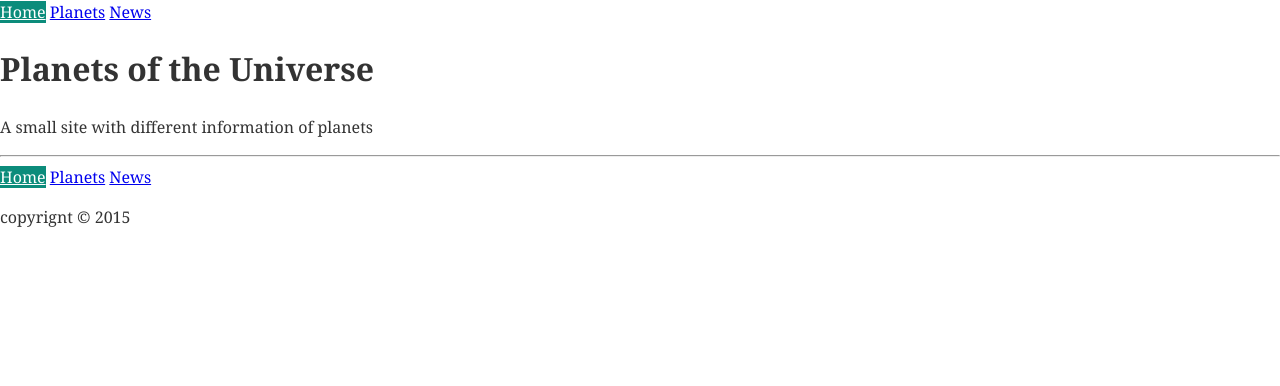
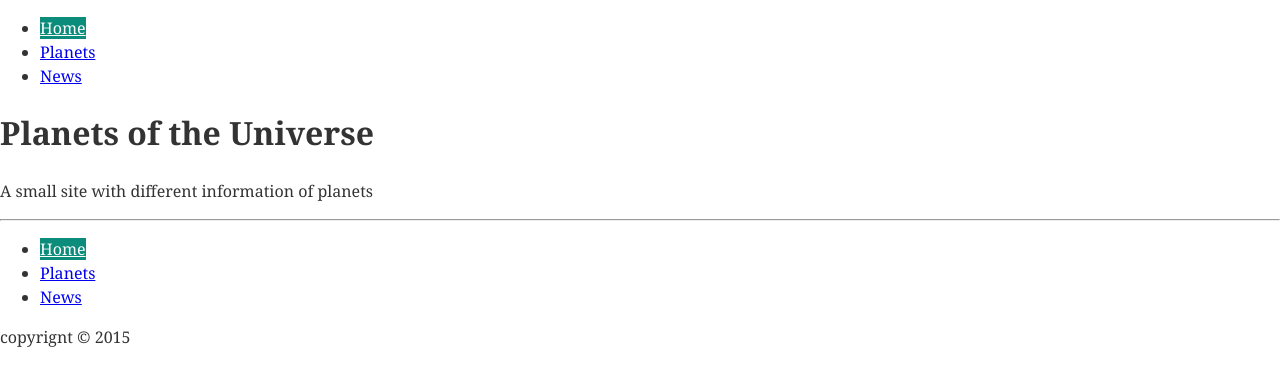
Before and after one commit to mahafuzur/planets-of-the-universe, a Jekyll site: the page built from index.html, in a window 1280 px wide. Shown: the top 386 px of the page. Built offline with Jekyll 4.4.1, drawn with Linux system fonts in a browser that asks for light colours.

Commit message:
change the nav with different class

```diff
--- a/_includes/nav.html
+++ b/_includes/nav.html
@@ -1,5 +1,7 @@
 <nav>
-	<a href="{{ site.baseurl }}/" class="{% if page.url == '/' %}current{% endif %}">Home</a>
-	<a href="{{ site.baseurl }}/planets/">Planets</a>
-	<a href="{{ site.baseurl }}/news.html" class="{% if page.url == '/news.html' %}current{% endif %}">News</a>
+	<ul class="nav {{ include.navclass }}">
+		<li><a href="{{ site.baseurl }}/" class="{% if page.url == '/' %}current{% endif %}">Home</a></li>
+		<li><a href="{{ site.baseurl }}/planets/">Planets</a></li>
+		<li><a href="{{ site.baseurl }}/news.html" class="{% if page.url == '/news.html' %}current{% endif %}">News</a>	</li>
+	</ul>
 </nav>
--- a/_layouts/default.html
+++ b/_layouts/default.html
@@ -3,12 +3,12 @@
 <head>
 	<meta charset="UTF-8">
 	<title>Planets of the universe</title>
-	<link rel="stylesheet" href="css/style.css">
+	<link rel="stylesheet" href="{{ site.baseurl }}/css/style.css">
 </head>
 <body>
 
 	<header>
-		{% include nav.html %}
+		{% include nav.html navclass='nav-top' %}
 	</header>
 
 
@@ -16,7 +16,7 @@
 
 	<hr>
 	<footer>
-		{% include nav.html %}
+		{% include nav.html navclass='nav-bottom'  %}
 		<p>copyrignt &copy; 2015</p>
 	</footer>
 
```
Also changed, not shown: 1 other file.
